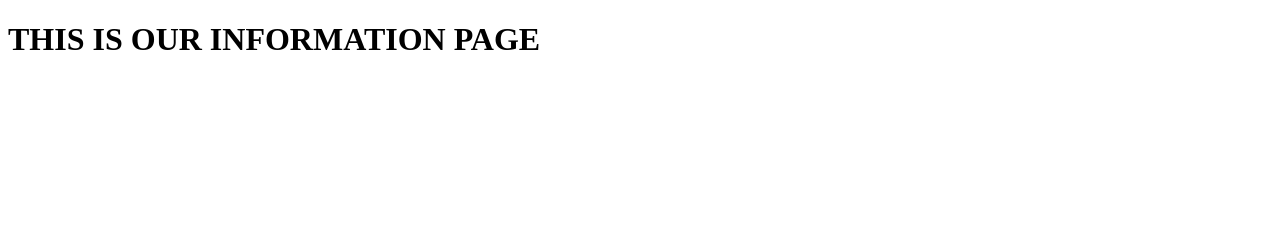
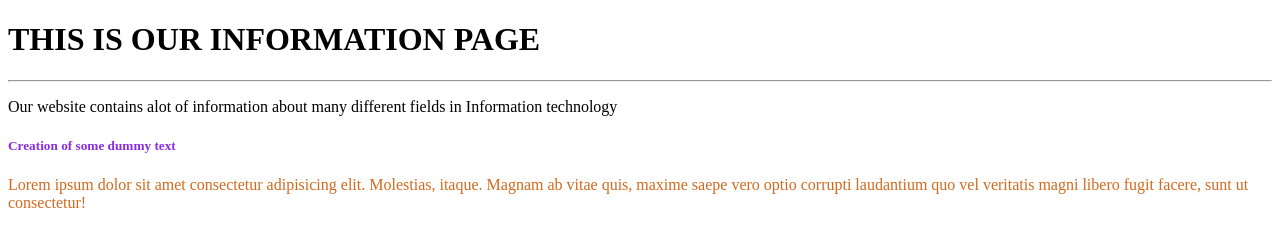
Before and after one commit to cyphix2022/Coding_With_Havard, a plain HTML site: page info.html in a window 1280 px wide. Drawn offline with Linux system fonts and the light colour scheme.

Commit message:
I added another small heading plus some more dummy text to the info webpage

```diff
--- a/info.html
+++ b/info.html
@@ -7,6 +7,12 @@
 </head>
 <body>
   <h1>THIS IS OUR INFORMATION PAGE</h1>
+  <hr>
+  <p>Our website contains alot of information about many different fields in Information technology</p>
+
+
+  <h5 style="color: blueviolet;">Creation of some dummy text</h5>
+  <p style="color: chocolate;">Lorem ipsum dolor sit amet consectetur adipisicing elit. Molestias, itaque. Magnam ab vitae quis, maxime saepe vero optio corrupti laudantium quo vel veritatis magni libero fugit facere, sunt ut consectetur!</p>
 
 </body>
 </html>
```
